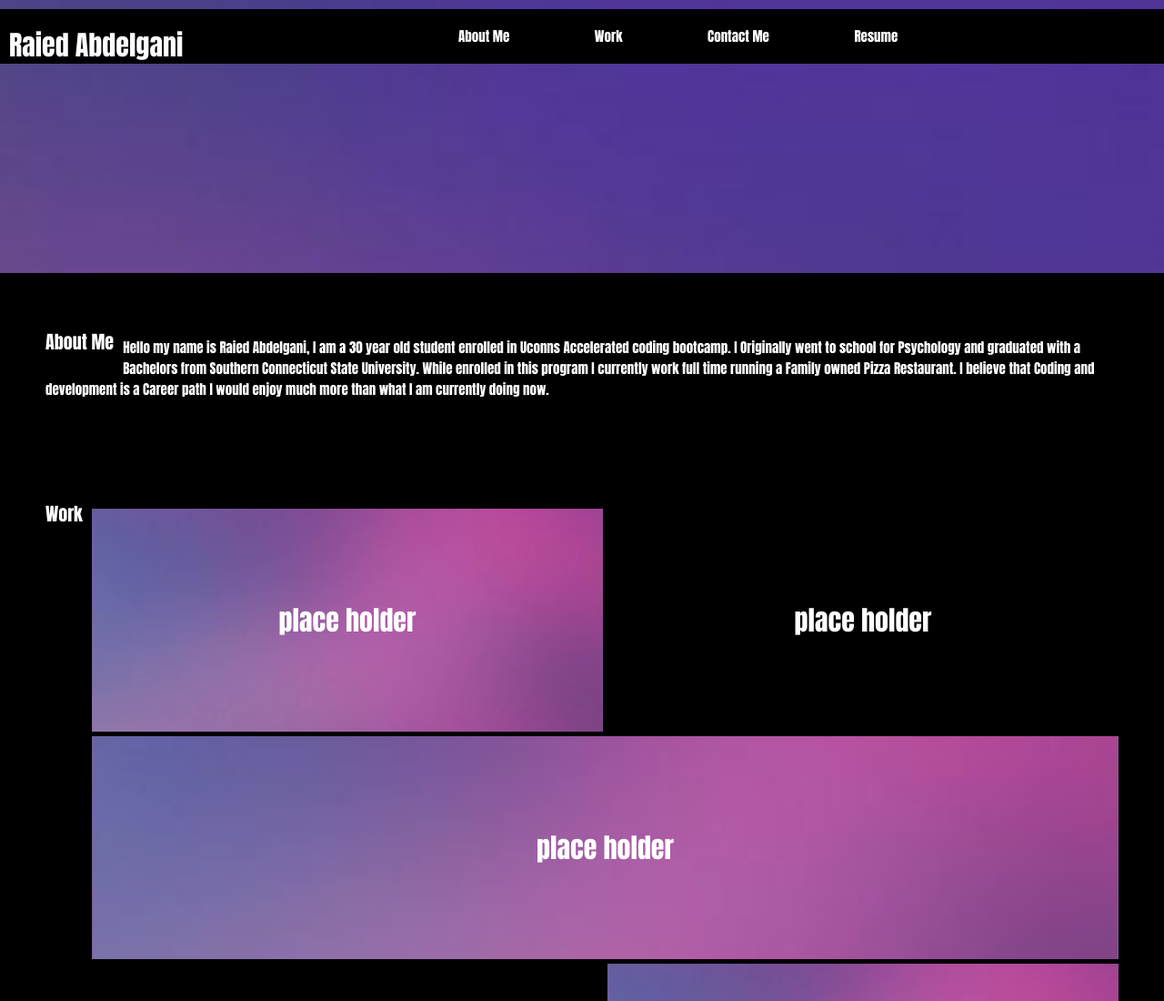
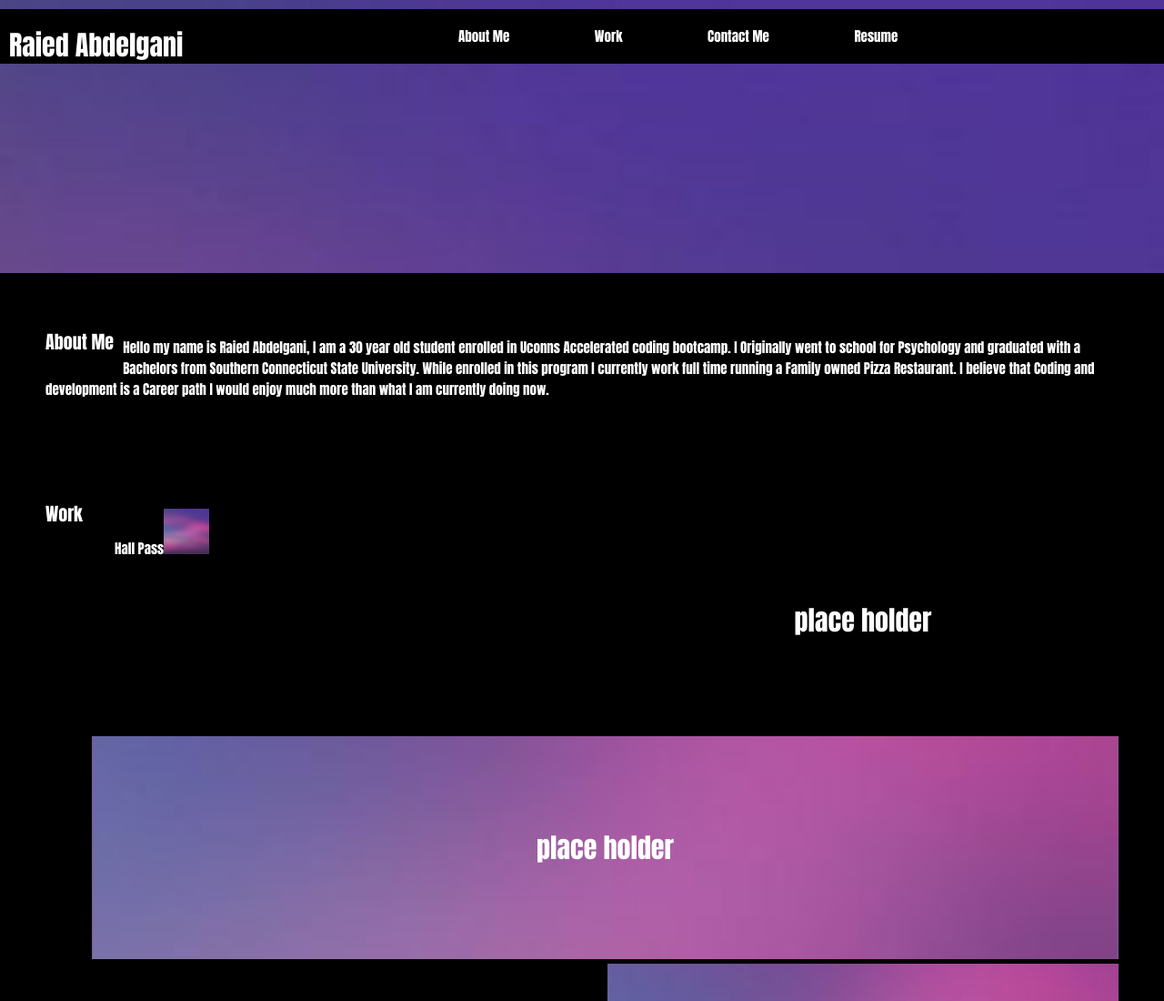
Before and after one commit to raiedab/Module2, a plain HTML site: page index.html in a window 1280 px wide. Shown: the top 1100 px of the page at 91% size. Drawn offline with Linux system fonts and the light colour scheme.

Commit message:
added hall pass

```diff
--- a/index.html
+++ b/index.html
@@ -38,7 +38,9 @@
             <div id="work" class="main-section">
                 <h2>Work</h2>
                 <div class="grid-container">
-                    <div class="link1" src="/assets/images/gradient.jpeg" onclick='location.href = "//Github.com/raiedab";'>place holder</div>
+                    <p><a href="https://group-1-hall-pass.herokuapp.com/">Hall Pass<img
+                                src="/assets/css/images/gradient.jpeg"
+                                style="width:50px;height:50px;"></a></p>
                     <div class="link2" src="/assets/images/gradient2.png" onclick='location.href = "//Github.com/raiedab";'>place holder</div>
                     <div class="link3" src="/assets/images/gradient.jpeg" onclick='location.href = "//Github.com/raiedab";'>place holder</div>
                     <div class="link4" src="/assets/images/gradient2.png" onclick='location.href = "//Github.com/raiedab";'>place holder</div>
```
Also changed, not shown: 1 other file.
